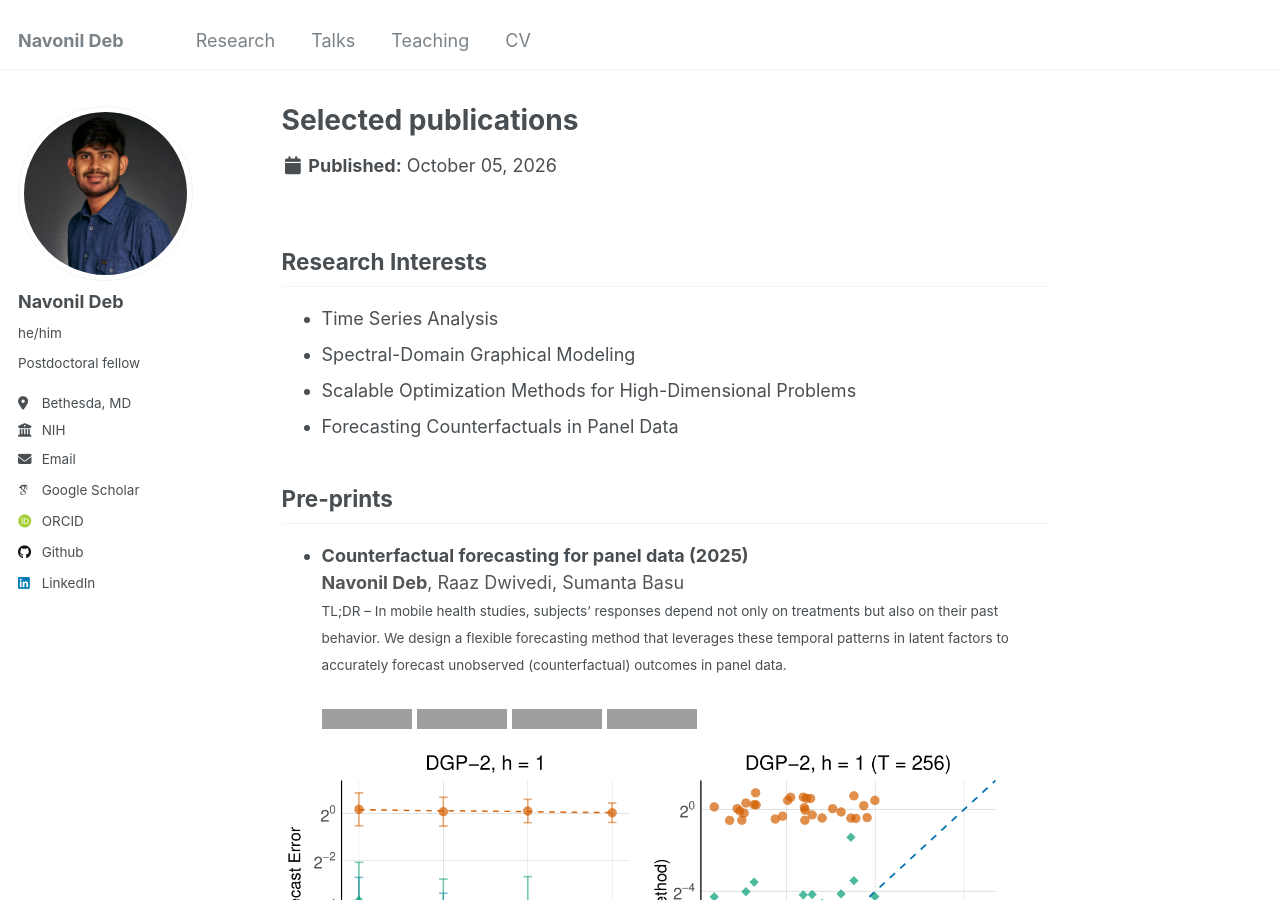
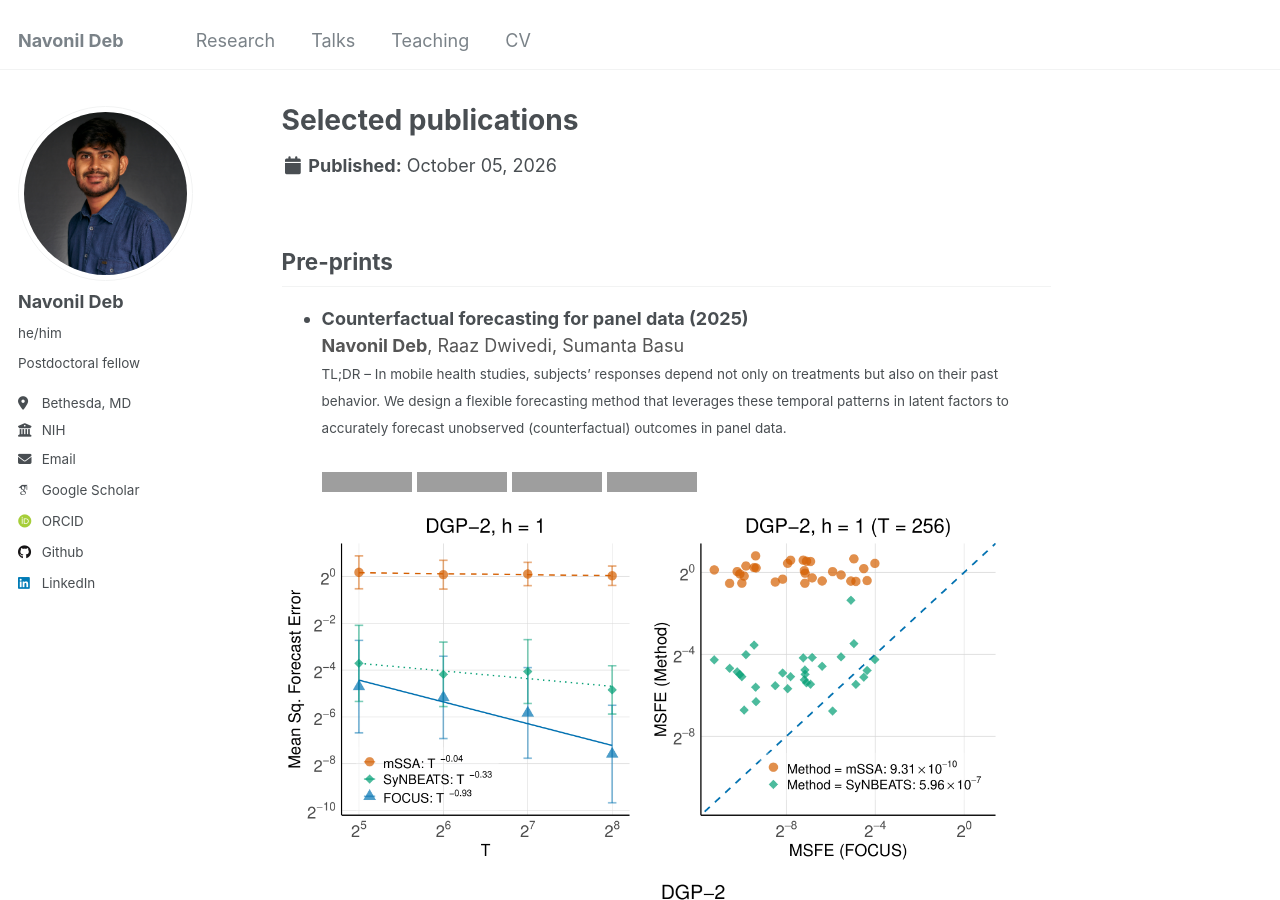
Before and after one commit to navonildeb/navonildeb.github.io, a Jekyll site: the page built from _publications/publications.md, in a window 1280 px wide and 900 px high, cut to the strip 0-900 px from the top of the window. Built offline with Jekyll 4.4.1, drawn with Linux system fonts in a browser that asks for light colours; some web fonts are replaced; grey boxes are pictures that could not be loaded.

Commit message:
Remove research interests from publications
Removed research interests section from publications.

```diff
--- a/_publications/publications.md
+++ b/_publications/publications.md
@@ -5,13 +5,6 @@ permalink: /publications/
 author_profile: true
 hide_title: false
 ---
-
-## Research Interests
-
-* Time Series Analysis
-* Spectral-Domain Graphical Modeling
-* Scalable Optimization Methods for High-Dimensional Problems
-* Forecasting Counterfactuals in Panel Data
 
 ## Pre-prints
 
```
